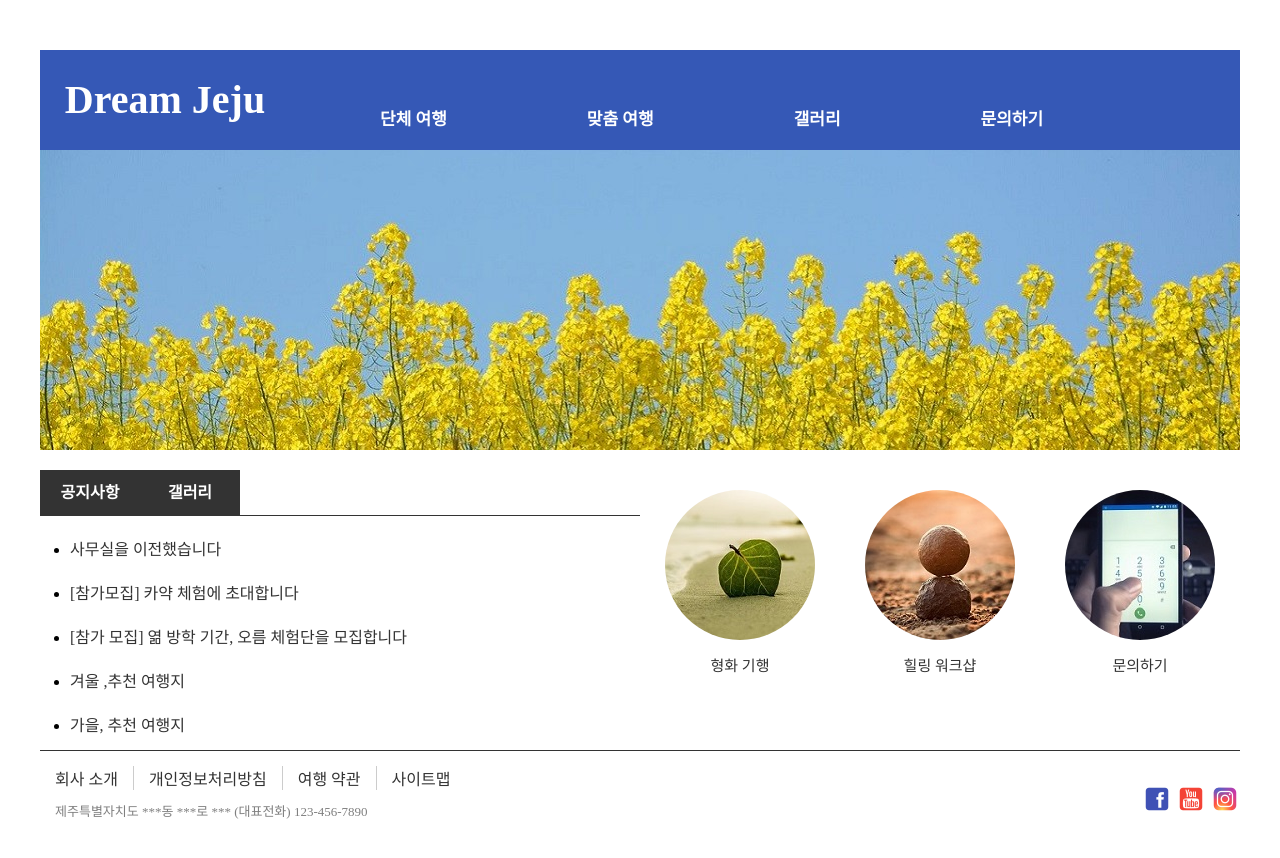
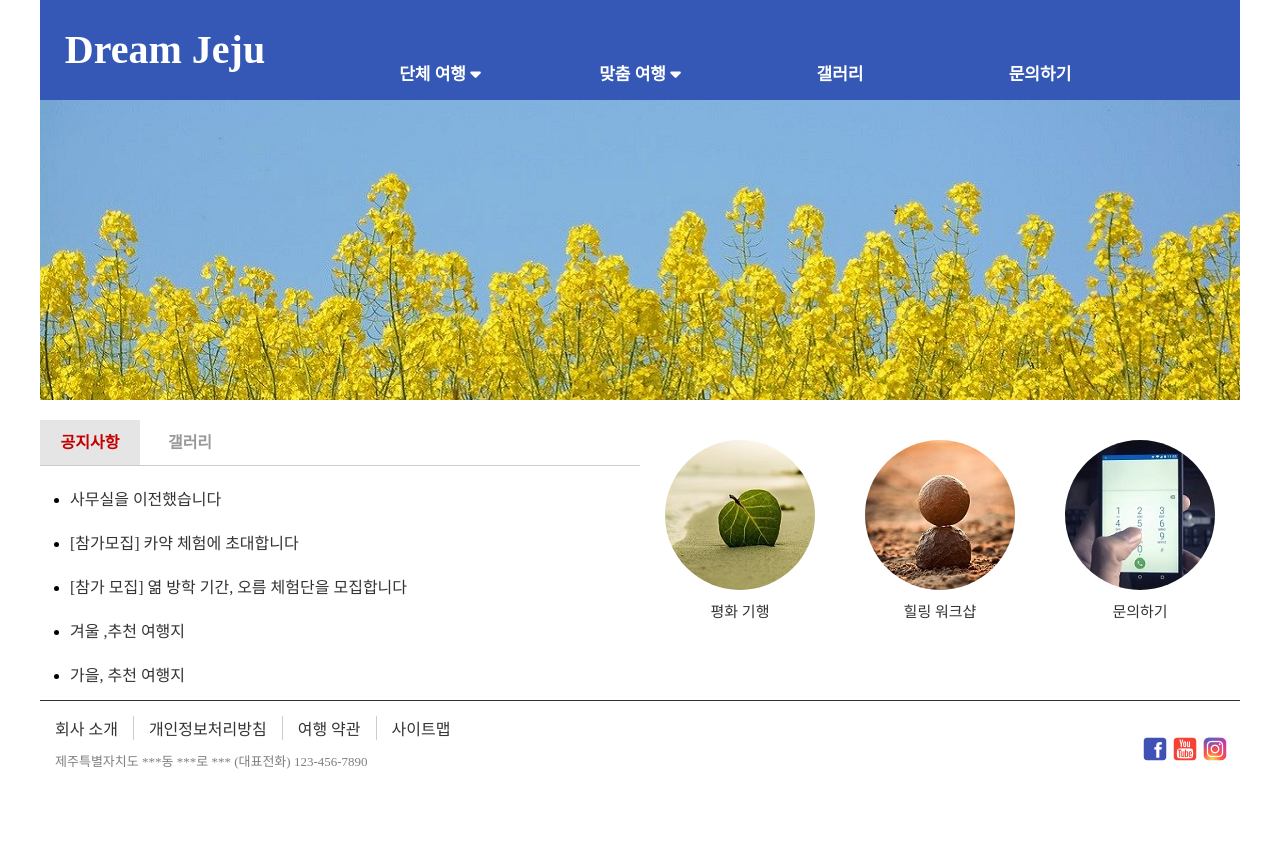
Before and after one commit to gwanyoung0822/dream-jeju, a plain HTML site: page index.html in a window 1280 px wide. After the commit the page ends 801 px from the top, so only its background shows below. Drawn offline with Linux system fonts and the light colour scheme.

Commit message:
상단 메뉴 추가

```diff
--- a/css/main.css
+++ b/css/main.css
@@ -7,6 +7,7 @@
 a{
     text-decoration: none;
     color: #333;
+    display: block;
 }
 ul,li{
     list-style: none;
@@ -15,7 +16,7 @@ ul,li{
     width: 1200px;
     height: 800px;
     /* background-color: lightblue; */
-    margin: 50px auto;
+    margin: 0px auto;
 }
 .header{
     width: 100%;
@@ -33,6 +34,7 @@ ul,li{
     color: #fff;
     text-align: center;
     line-height: 100px;
+    font-family: 'Times New Roman', Times, serif;
 }
 /* 상단 메뉴 */
 .top_menu{
@@ -40,25 +42,60 @@ ul,li{
     position: relative;
     width: 950px;
     height: 100%;
+    /* background-color: aqua; */
 }
-.top_menu ul{
-    list-style: none;
-}
-.top_menu ul{
+.top_menu > .menu{
+    /* height: 50px; */
     position: absolute;
     bottom: 0;
-    left: 0;
-    padding: 20px;
+    left: 50px;
+    /* background-color: #353333; */
 }
-.top_menu ul li{
+.top_menu > .menu > li{
     float: left;
+    height: 50px;
+    width: 200px;
 }
-.top_menu ul li a{
+.top_menu > .menu > li > a{
     color: #fff;
     font-size: 17px;
-    text-decoration: none;
-    margin: 0 70px;
+    /* text-decoration: none; */
+    text-align: center;
+    /* margin: 0 70px; */
     font-weight: bold;
+    line-height: 50px;
+    /* height: 40px; */
+    transition: all 0.2s;
+}
+/* 서브메뉴 */
+.submenu{
+    height: 150px;
+    background-color: #fff;
+    position: relative;
+    display: none;
+}
+.submenu > li{
+    height: 50px;
+    width: 200px;
+    text-align: center;
+}
+.submenu > li > a{
+    color: rgb(53, 88, 182);
+    line-height: 50px;
+    font-weight: bold;
+    transition: all 0.2s;
+}
+/* 메뉴 호버 */
+.menu>li:hover >a{
+    background-color: #fff;
+    color: rgb(53, 88, 182);
+}
+.menu>li:hover .submenu{
+    display: block;
+}
+.submenu>li>a:hover{
+    background-color: rgb(53, 88, 182);
+    color: #fff;
 }
 /* 메인 부분 */
 .main{
@@ -84,26 +121,39 @@ ul,li{
     /* background-color: lightslategray; */
     float: left;
 }
-.notice p{
+.notice .notice_text{
     float: left;
     width: 100px;
     height: 45px;
     text-align: center;
     line-height: 45px;
-    background-color: #333;
-    color: #fff;
+    background-color: rgba(0,0,0,0.1);
+    color: rgb(197, 0, 0);
+    font-weight: bold;
+    margin-top: 20px;
+}
+.notice .gallery_text{
+    float: left;
+    width: 100px;
+    height: 45px;
+    text-align: center;
+    line-height: 45px;
+    background-color: #fff;
+    color: rgba(0,0,0,0.4);
     font-weight: bold;
     margin-top: 20px;
 }
 .notice ul{
     clear: both;
     padding-left: 10px;
-    border-top: 1px solid #333;
+    border-top: 1px solid rgba(0,0,0,0.2);
 }
 .notice ul li{
     margin: 20px;
     list-style: disc;
-
+}
+.notice ul li a:hover{
+    font-weight: bold;
 }
 /* 아이콘 */
 .picture{
@@ -122,13 +172,28 @@ ul,li{
 /* .picture ul li:nth-child(2){
     margin: 0 35px;
 } */
-.picture ul li img{
+ .picture ul li a .img{
+    width: 150px;
+    height: 150px;
+    overflow: hidden;
     border-radius: 50%;
+    margin: 0 25px;
+ }
+.picture ul li a .img img{
+    /* border-radius: 50%; */
+    width: 100%;
+    transition: all 0.5s;
 }
 .picture ul li p{
     font-weight: 500;
     font-size: 15px;
     margin-top: 10px;
+}
+.picture ul li a:hover p{
+    font-weight: bold;
+}
+.picture ul li a:hover img{
+    transform: scale(1.2);
 }
 /* 하단 */
 .footer{
@@ -179,11 +244,10 @@ ul,li{
 }
 .sns{
     position: absolute;
-    right: 0;
+    right: 10px;
     top: 50%;
     transform: translatey(-50%);
-
 }
-.ft_right img{
-
+.sns > a{
+    float: left;
 }
--- a/index.html
+++ b/index.html
@@ -4,6 +4,8 @@
     <meta charset="UTF-8">
     <meta name="viewport" content="width=device-width, initial-scale=1.0">
     <title>dream jeju</title>
+    <!-- 폰트어썸 -->
+    <link rel="stylesheet" href="https://cdnjs.cloudflare.com/ajax/libs/font-awesome/6.5.2/css/all.min.css" integrity="sha512-SnH5WK+bZxgPHs44uWIX+LLJAJ9/2PkPKZ5QiAj6Ta86w+fsb2TkcmfRyVX3pBnMFcV7oQPJkl9QevSCWr3W6A==" crossorigin="anonymous" referrerpolicy="no-referrer" />
     <link rel="stylesheet" href="css/main.css">
 </head>
 <body>
@@ -15,10 +17,20 @@
             <div class="top_menu">
                 <ul class="menu">
                     <li>
-                        <a href="#">단체 여행</a>
+                        <a href="#">단체 여행 <i class="fa-solid fa-caret-down"></i></a>
+                        <ul class="submenu">
+                            <li><a href="#">단체 여행1</a></li>
+                            <li><a href="#">단체 여행2</a></li>
+                            <li><a href="#">단체 여행3</a></li>
+                        </ul>
                     </li>
                     <li>
-                        <a href="#">맞춤 여행</a>
+                        <a href="#">맞춤 여행 <i class="fa-solid fa-caret-down"></i></a>
+                        <ul class="submenu">
+                            <li><a href="#">맞춤 여행1</a></li>
+                            <li><a href="#">맞춤 여행2</a></li>
+                            <li><a href="#">맞춤 여행3</a></li>
+                        </ul>
                     </li>
                     <li>
                         <a href="#">갤러리</a>
@@ -38,8 +50,8 @@
             <!-- 공지사항 및 갤리러 -->
             <div class="main_bottom">
                 <div class="notice">
-                    <p>공지사항</p>
-                    <p>갤러리</p>
+                    <p class="notice_text">공지사항</p>
+                    <p class="gallery_text">갤러리</p>
                     <ul class="notice_list">
                         <li>
                             <a href="#">
@@ -72,19 +84,25 @@
                     <ul>
                         <li>
                             <a href="#">
-                                <img src="images/icon-1.jpg" alt="평화기행">
-                                <p>형화 기행</p>
+                                <div class="img">
+                                    <img src="images/icon-1.jpg" alt="평화기행">
+                                </div>
+                                <p>평화 기행</p>
                             </a>
                         </li>
                         <li>
                             <a href="#">
-                                <img src="images/icon-2.jpg" alt="힐링 워크샵">
+                                <div class="img">
+                                    <img src="images/icon-2.jpg" alt="힐링 워크샵">
+                                </div>
                                 <p>힐링 워크샵</p>
                             </a>
                         </li>
                         <li>
                             <a href="#">
-                                <img src="images/icon-3.jpg" alt="문의하기">
+                                <div class="img">
+                                    <img src="images/icon-3.jpg" alt="문의하기">
+                                </div>
                                 <p>문의하기</p>
                             </a>
                         </li>
```
